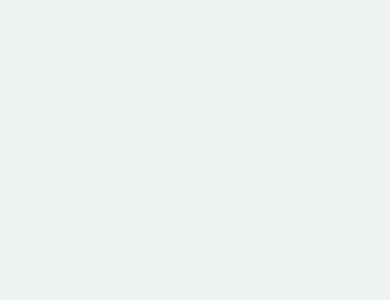
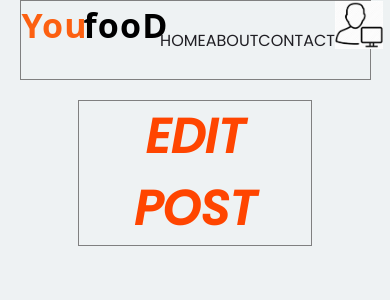
Before and after one commit to aimadkha/Sprint2, a PHP site: page /pages/dashboard.html in a window 390 px wide. Before the commit the part shown is empty. Shown: the top 300 px of the page. Run offline with PHP 8.4, Linux system fonts and the light colour scheme.

```diff
--- a/BRIEF_projet/css/main.scss
+++ b/BRIEF_projet/css/main.scss
@@ -2,6 +2,7 @@
 @import 'sass/utils/variables';
 @import 'sass/pages/home';
 @import 'sass/pages/login';
+@import 'sass/pages/dashboard';
 
 
 
--- /dev/null
+++ b/BRIEF_projet/css/sass/pages/_dashboard.scss
@@ -0,0 +1,51 @@
+.container {
+    width: 90%;
+    height: 5rem;
+    margin: auto;
+    display: flex;
+    border: 1px solid grey;
+
+    .dashboard__logo {
+        width: 40%;
+    }
+
+    .dashboard__ul {
+        width: 60%;
+        display: flex;
+        justify-content: space-evenly;
+        align-items: center;
+
+        li {
+            list-style-type: none;
+
+            a {
+                text-decoration: none;
+                color: var(--blackcolor);
+            }
+        }
+    }
+
+    .dashboard__profile {
+
+        .dashboard__img {
+            width: 3rem;
+            height: 3rem;
+        }
+    }
+
+
+
+}
+
+.admin__main{
+    width: 60%;
+    margin: 5% auto;
+    border: 1px solid grey;
+    .dashboard__heading{
+        color: orangered;
+        font-size: 3rem;
+        font-weight: 700;
+        font-style: italic;
+        text-align: center;
+    }
+}
--- a/BRIEF_projet/css/sass/pages/_home.scss
+++ b/BRIEF_projet/css/sass/pages/_home.scss
@@ -4,6 +4,9 @@ body {
   // grid-template-columns: ;
   grid-template-rows: auto auto auto 4rem;
   background-color: #eef2f3;
+  @media (max-width:$mobilesize) {
+    grid-template-rows: auto auto auto 2rem;
+  }
 
   .header {
     .home {
@@ -13,12 +16,22 @@ body {
       background-size: 100% 100%;
       background-position: top;
       position: relative;
+      @media (max-width:$mobilesize) {
+
+
+      }
 
       &__content {
         position: absolute;
         top: 40%;
         left: 50%;
         transform: translate(-50%, -50%);
+        @media (max-width:$mobilesize) {
+          top: 50%;
+          font-size: 1.5rem;
+          width: 90%;
+          margin: auto;
+        }
 
         .home__title {
           color: var(--orangecolor);
@@ -43,9 +56,20 @@ body {
         // justify-content: space-around;
         width: 80%;
         margin: auto;
-
+        @media (max-width:$mobilesize) {
+          flex-direction: column;
+        }
         &__logo {
           width: 40%;
+          @media (max-width:$mobilesize) {
+            margin: auto;
+          }
+        }
+        &__down{
+          visibility: hidden;
+          @media (max-width:$mobilesize) {
+            visibility: visible;
+          }
         }
 
         &__ul {
@@ -54,6 +78,14 @@ body {
           align-self: center;
           justify-content: space-around;
           width: 60%;
+          @media (max-width:$mobilesize) {
+            flex-direction: column;
+            width: 80%;
+            margin: auto;
+            justify-content: flex-start;
+            align-items: center;
+            display:none;
+          }
 
           a {
             text-decoration: none;
@@ -69,7 +101,7 @@ body {
 
   .main {
     background-color: var(--bgcolor);
-    width: var(--container);
+    width: $container;
     margin: auto;
 
     &__heading {
@@ -80,7 +112,15 @@ body {
       display: grid;
       grid-template-columns: repeat(3, 1fr);
       grid-template-rows: repeat(2, 22rem);
-      //   gap: 1rem;
+      @media (max-width:900px) {
+        grid-template-columns: repeat(2, 1fr);
+        grid-template-rows: repeat(3, 22rem);
+      }
+      @media (max-width:$mobilesize) {
+        grid-template-columns: repeat(1, 1fr);
+        grid-template-rows: repeat(6, 22rem);
+      }
+
 
       .menu__card1 {
         background-image: url(../../../images/1.JPEG);
@@ -130,13 +170,16 @@ body {
 }
 
 .footer {
-  width: var(--container);
+  width:$container;
   margin: auto;
 
 
   .contact {
     width: 100%;
     display: flex;
+    @media (max-width:$mobilesize) {
+      flex-direction: column;
+    }
 
 
     &__info {
@@ -146,6 +189,9 @@ body {
       align-items: flex-start;
       background-color: #E8EAE6;
       padding: 2rem;
+      @media (max-width:$mobilesize) {
+        width: 100%;
+      }
 
       .contact__logo {
         width: 30%;
@@ -198,6 +244,9 @@ body {
       flex-direction: column;
       justify-content: center;
       align-items: center;
+      @media (max-width:$mobilesize) {
+        width: 100%;
+      }
       .contact__heading{
         font-size: 2rem;
         font-weight: 400;
@@ -218,6 +267,9 @@ body {
 .copyright{
   background-color: var(--blackcolor);
   height: 4rem;
+  @media (max-width:$mobilesize) {
+    height: 2rem;
+  }
   &__text{
     color: var(--whitecolor);
     text-align: center;
@@ -225,5 +277,12 @@ body {
     font-size: 2rem;
     font-style: italic;
     font-weight: 400;
+    @media (max-width:$mobilesize) {
+      font-size: 1rem;
+    }
   }
 }
+
+.navbar__down--active{
+  display: block;
+}
--- a/BRIEF_projet/css/sass/utils/_variables.scss
+++ b/BRIEF_projet/css/sass/utils/_variables.scss
@@ -6,7 +6,7 @@
     --whitecolor : #F7F9F8;
     --bgcolor : #E8EAE6;
     --fontfamily : poppins,sans-serif;
-    --container:80%;
+
 }
-
+$container:80%;
 $mobilesize : 767px;
--- a/BRIEF_projet/css/style.css
+++ b/BRIEF_projet/css/style.css
@@ -12,13 +12,15 @@ body {
   --orangecolor: #FC6011;
   --whitecolor: #F7F9F8;
   --bgcolor: #E8EAE6;
-  --fontfamily: poppins,sans-serif;
-  --container:80%; }
+  --fontfamily: poppins,sans-serif; }
 
 body {
   display: grid;
   grid-template-rows: auto auto auto 4rem;
   background-color: #eef2f3; }
+  @media (max-width: 767px) {
+    body {
+      grid-template-rows: auto auto auto 2rem; } }
   body .header .home {
     height: 100vh;
     background-image: url(../../../images/header-home.jpg);
@@ -206,6 +259,39 @@ body {
         border: none;
         cursor: pointer;
         margin-top: 1rem; }
+
+.container {
+  width: 90%;
+  height: 5rem;
+  margin: auto;
+  display: flex;
+  border: 1px solid grey; }
+  .container .dashboard__logo {
+    width: 40%; }
+  .container .dashboard__ul {
+    width: 60%;
+    display: flex;
+    justify-content: space-evenly;
+    align-items: center; }
+    .container .dashboard__ul li {
+      list-style-type: none; }
+      .container .dashboard__ul li a {
+        text-decoration: none;
+        color: var(--blackcolor); }
+  .container .dashboard__profile .dashboard__img {
+    width: 3rem;
+    height: 3rem; }
+
+.admin__main {
+  width: 60%;
+  margin: 5% auto;
+  border: 1px solid grey; }
+  .admin__main .dashboard__heading {
+    color: orangered;
+    font-size: 3rem;
+    font-weight: 700;
+    font-style: italic;
+    text-align: center; }
 
 .menu__card1 {
   position: relative; }
--- a/BRIEF_projet/index.html
+++ b/BRIEF_projet/index.html
@@ -15,11 +15,14 @@
           <div class="navbar__logo">
             <img src="./images/logo.svg" alt="" class="navbar__img" />
           </div>
+          <a href="" class="navbar__down"><i class="fas fa-bars"></i></a>
           <ul class="navbar__ul">
+
             <li><a href="#">HOME</a></li>
             <li><a href="#">ABOUT</a></li>
             <li><a href="#">CONTACT</a></li>
             <li><a href="./pages/login.html">LOGIN</a></li>
+            <li><a href="./pages/dashboard.html">dashboard</a></li>
           </ul>
         </nav>
 
@@ -113,5 +116,8 @@
       </p>
 
     </div>
+
+
+    <script src="./js/app.js"></script>
   </body>
 </html>
--- /dev/null
+++ b/BRIEF_projet/js/app.js
@@ -0,0 +1,5 @@
+let navbarUl = document.querySelector('.navbar__ul');
+let dropdown = document.querySelector('.navbar__down')
+dropdown.addEventListener("mouseenter", () => {
+    navbarUl.classList.add("navbar__down--active");
+  });
--- a/BRIEF_projet/pages/dashboard.html
+++ b/BRIEF_projet/pages/dashboard.html
@@ -1,5 +1,6 @@
 <!DOCTYPE html>
 <html lang="en">
+
 <head>
     <meta charset="UTF-8">
     <meta http-equiv="X-UA-Compatible" content="IE=edge">
@@ -7,7 +8,25 @@
     <link rel="stylesheet" href="../css/style.css">
     <title>Restaurant | dashboard</title>
 </head>
+
 <body>
+    <div class="container">
+        <div class="dashboard__logo">
+            <img src="../images/logoB.svg" alt="" class="navbar__img" />
+        </div>
+        <ul class="dashboard__ul">
+            <li><a href="#">HOME</a></li>
+            <li><a href="#">ABOUT</a></li>
+            <li><a href="#">CONTACT</a></li>
+        </ul>
+        <div class="dashboard__profile">
+            <a href="#"><img src="../images/admin.png" alt="admin" class="dashboard__img"></a>
+        </div>
+    </div>
+    <div class="admin__main">
+        <h3 class="dashboard__heading">EDIT POST</h3>
+    </div>
 
 </body>
+
 </html>
```
Also changed, not shown: other parts of BRIEF_projet/css/style.css (+53 -2 lines).
